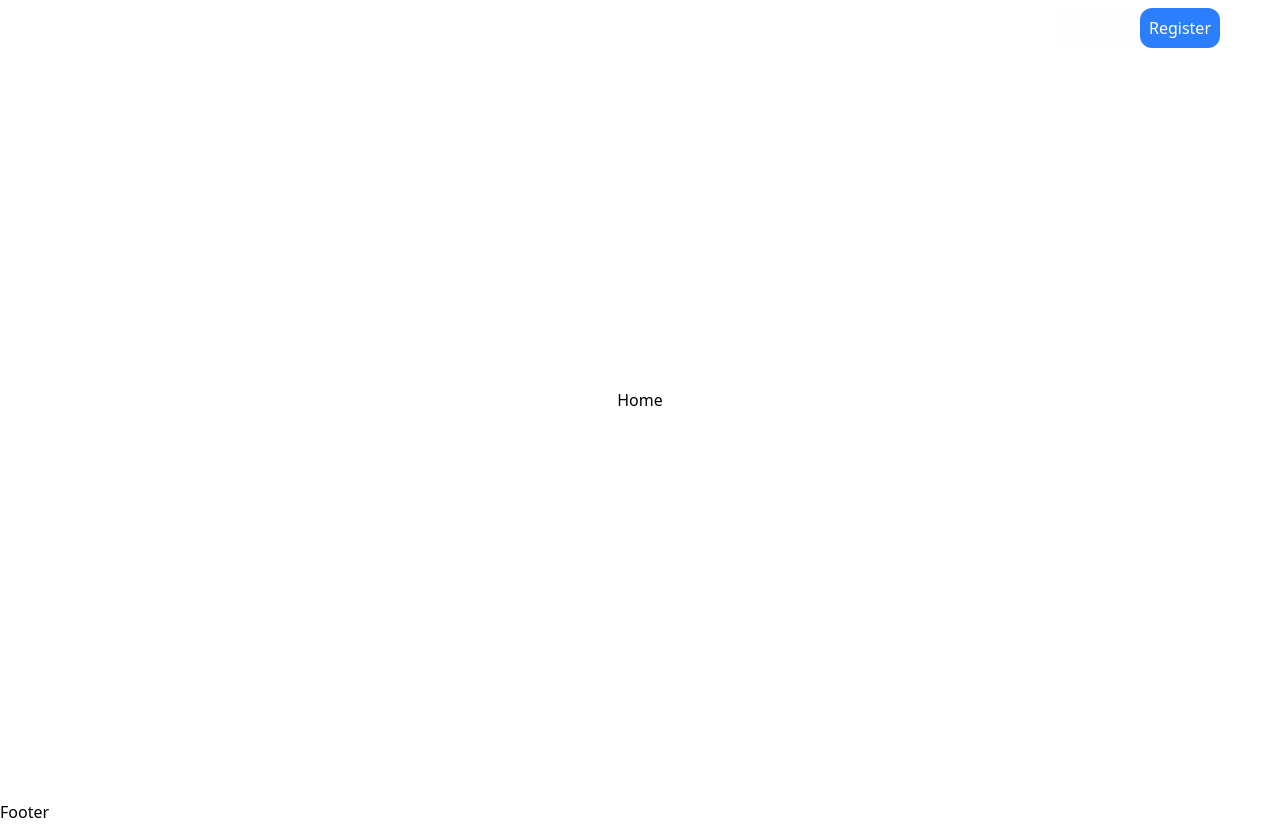
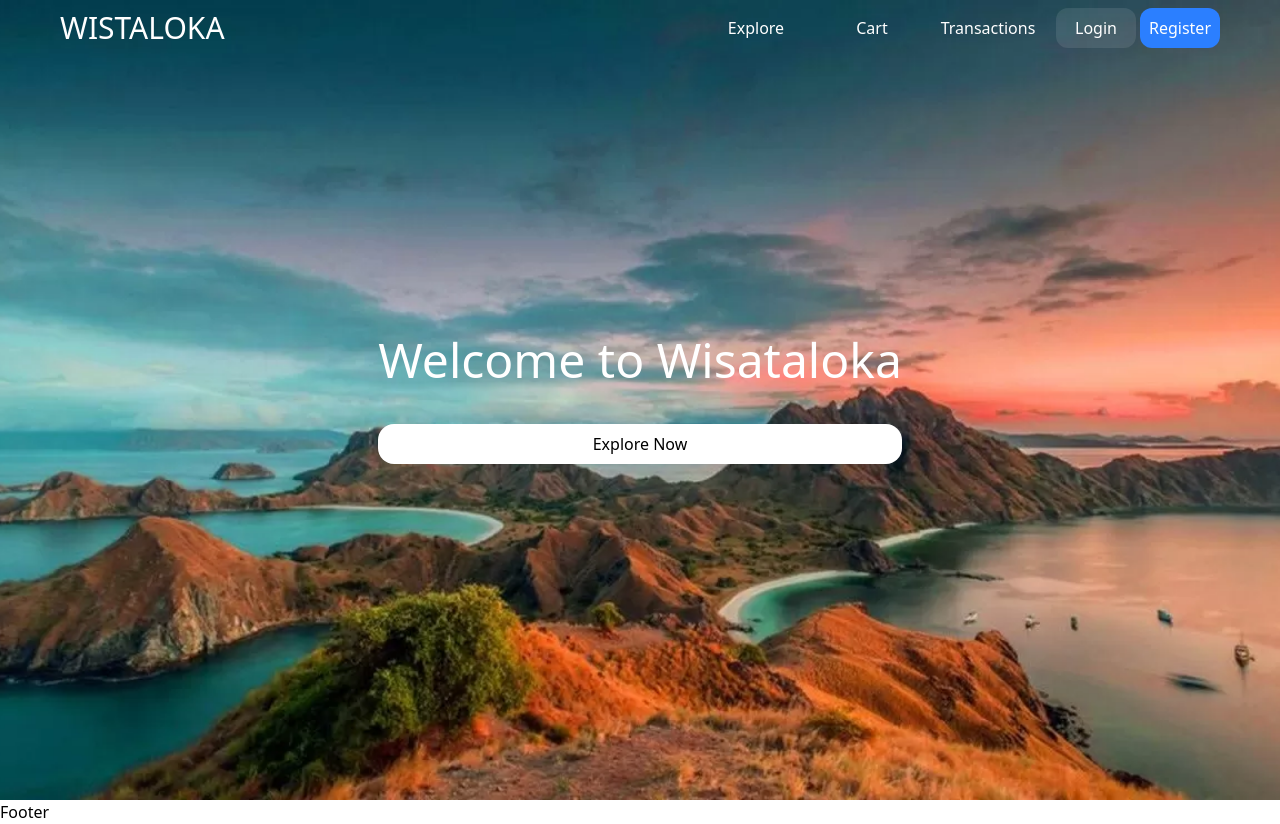
Before and after one commit to Ikwancfx7/wisataloka-travel-app, a React (Vite) app: page / in a window 1280 px wide. Built offline with nearby package versions, Linux system fonts and the light colour scheme; no server answers.

Commit message:
tambah background dan konten

```diff
--- a/src/pages/Home.jsx
+++ b/src/pages/Home.jsx
@@ -1,8 +1,23 @@
+import { Link } from "react-router-dom";
 const HomePage = () => {
+    const BGLanding = "/images/BGLanding.jpg";
     return (
-        <div className="flex items-center justify-center h-screen">
-            <h1>Home</h1>
-        </div>
+        <>
+            <div className="relative flex items-center justify-center h-screen">
+                <img src={BGLanding} alt="BGLanding"
+                    className="flex relative w-full h-full object-cover"
+                />
+                <div className="absolute flex flex-col justify-center gap-10">
+                    <h1 className="text-white text-5xl">Welcome to Wisataloka</h1>
+                    <Link
+                        to="/activities"
+                        className="flex justify-center bg-white text-black px-4 py-2 rounded-2xl"
+                    >
+                        Explore Now
+                    </Link>
+                </div>
+            </div>
+        </>
     );
 }
 
```
